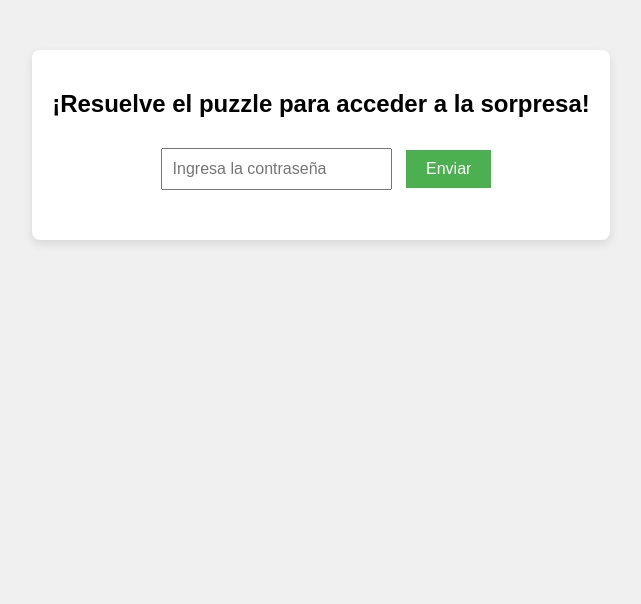
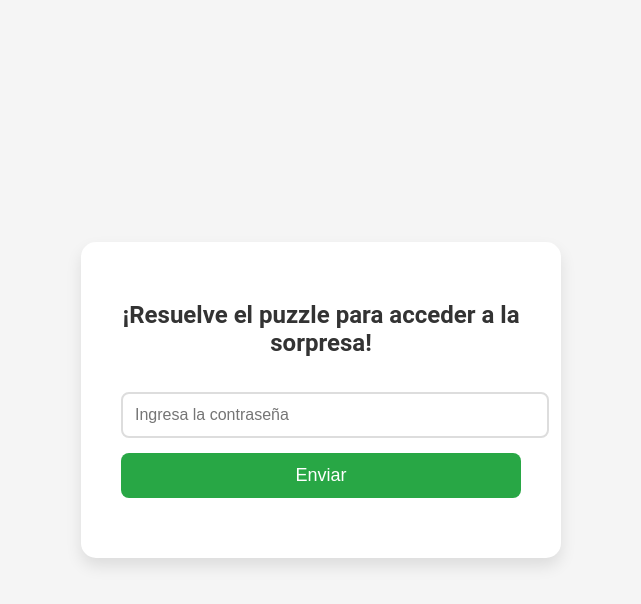
Before and after one commit to TDRabe/sorpresa, a plain HTML site: page index.html in a window 1280 px wide. Shown: the whole page, without its empty margins (319-960 px from the left). Drawn offline with Linux system fonts and the light colour scheme.

Commit message:
Update index.html

```diff
--- a/index.html
+++ b/index.html
@@ -1,3 +1,4 @@
+
 <!DOCTYPE html>
 <html lang="es">
 <head>
@@ -6,35 +7,63 @@
     <title>Puzzle Sorpresa</title>
     <style>
         body {
-            font-family: Arial, sans-serif;
-            background-color: #f0f0f0;
-            text-align: center;
-            margin-top: 50px;
+            font-family: 'Roboto', sans-serif;
+            background-color: #f5f5f5;
+            display: flex;
+            justify-content: center;
+            align-items: center;
+            height: 100vh;
+            margin: 0;
         }
         #container {
             background-color: white;
-            padding: 20px;
-            border-radius: 8px;
-            box-shadow: 0px 4px 10px rgba(0, 0, 0, 0.1);
-            display: inline-block;
+            padding: 40px;
+            border-radius: 15px;
+            box-shadow: 0 8px 16px rgba(0, 0, 0, 0.1);
+            text-align: center;
+            width: 90%;
+            max-width: 400px;
+            animation: fadeIn 1s ease;
+        }
+        h2 {
+            color: #333;
+            font-size: 24px;
+            margin-bottom: 20px;
         }
         input {
-            padding: 10px;
-            margin: 10px;
+            width: 100%;
+            padding: 12px;
+            margin: 15px 0;
+            border: 2px solid #ddd;
+            border-radius: 8px;
             font-size: 16px;
         }
         button {
-            padding: 10px 20px;
-            background-color: #4CAF50;
+            width: 100%;
+            padding: 12px;
+            background-color: #28a745;
             color: white;
             border: none;
+            border-radius: 8px;
+            font-size: 18px;
             cursor: pointer;
-            font-size: 16px;
+            transition: background-color 0.3s ease;
+        }
+        button:hover {
+            background-color: #218838;
         }
         #resultado {
             margin-top: 20px;
             font-size: 18px;
             color: red;
+        }
+        #videoSorpresa {
+            margin-top: 20px;
+            display: none;
+        }
+        @keyframes fadeIn {
+            from { opacity: 0; }
+            to { opacity: 1; }
         }
     </style>
 </head>
@@ -44,17 +73,26 @@
         <input type="text" id="passwordInput" placeholder="Ingresa la contraseña">
         <button onclick="verificarContraseña()">Enviar</button>
         <p id="resultado"></p>
+
+        <!-- El video sorpresa -->
+        <video id="videoSorpresa" width="100%" controls>
+            <source src="video-sorpresa.mp4" type="video/mp4">
+            Tu navegador no soporta el elemento de video.
+        </video>
     </div>
 
     <script>
         function verificarContraseña() {
-            var contraseñaCorrecta = "Teamo"; // Aquí va la contraseña binaria correcta
+            var contraseñaCorrecta = "DaixMathi"; // Aquí va la contraseña binaria correcta
             var input = document.getElementById("passwordInput").value;
+            var video = document.getElementById("videoSorpresa");
 
             if (input === contraseñaCorrecta) {
-                document.getElementById("resultado").innerHTML = "¡Contraseña correcta! Aquí está tu sorpresa: <strong>¡Te amo mucho!</strong>";
+                document.getElementById("resultado").innerHTML = "¡Contraseña correcta! Aquí está tu sorpresa:";
+                video.style.display = "block"; // Mostrar el video
             } else {
                 document.getElementById("resultado").innerHTML = "Contraseña incorrecta, intenta de nuevo.";
+                video.style.display = "none"; // Ocultar el video si es incorrecto
             }
         }
     </script>
```
